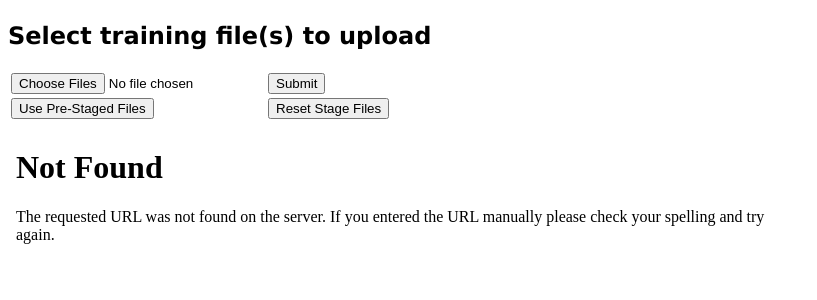
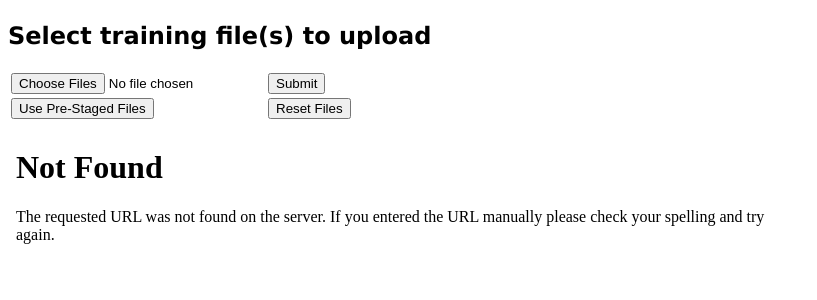
Before and after one commit to bmarlow/uploader_app, a Flask app: page / in a window 1280 px wide. Shown: the part 389-689 px from the top of the page, without its empty margins (0-817 px from the left). Run offline with Flask 2, Linux system fonts and the light colour scheme.

Commit message:
staging changes

```diff
--- a/main.py
+++ b/main.py
@@ -119,12 +119,13 @@ def api_upload_file():
 
 
 @app.route("/reset", methods=['POST'])
-def reset_stage():
+def reset():
     if request.method == 'POST':
         try:
             shutil.move("/root/uploads/X.npy", "/root/data/X.npy")
             shutil.move("/root/uploads/y.npy", "/root/data/y.npy")
             shutil.rmtree("/root/uploads")
+            shutil.rmtree("/root/processed")
         except Exception as e:
             return redirect('/')
     flash('staging reset')
--- a/templates/upload.html
+++ b/templates/upload.html
@@ -31,7 +31,7 @@
 
 				<td>
 					<form method="post" action="/reset" enctype="multipart/form-data">
-							<input type="submit" value="Reset Stage Files">
+							<input type="submit" value="Reset Files">
 					</form>
 				</td>
 			</tr>
```
